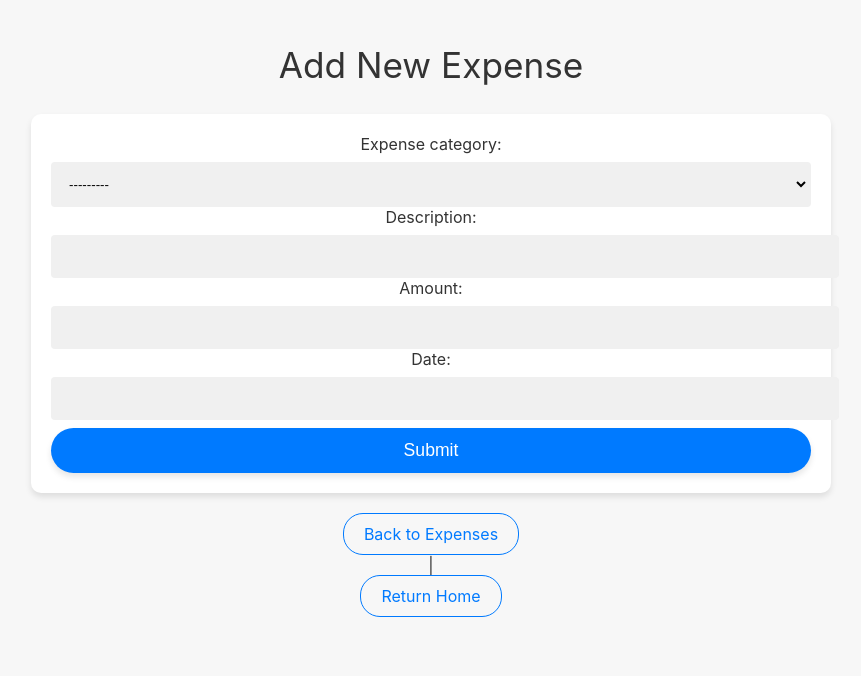
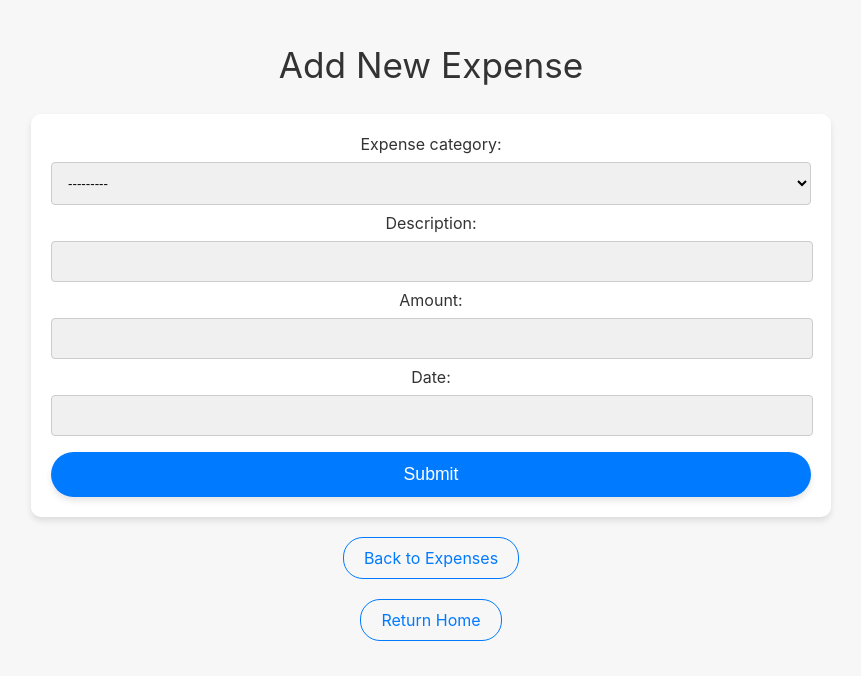
Before and after one commit to juliantormes/Budget-Tracker, a Django app: page /add/ in a window 1280 px wide. Shown: the top 676 px of the page, without its empty margins (209-1070 px from the left). Run offline with Django 5.2, Linux system fonts and the light colour scheme; data comes from the database, SQL or seed files in the repository.

Commit message:
Adjusted Dropdown

```diff
--- a/budget_tracker/tracker/static/tracker/css/style.css
+++ b/budget_tracker/tracker/static/tracker/css/style.css
@@ -25,6 +25,7 @@
     box-shadow: 0 4px 6px rgba(0,0,0,0.1);
     border-radius: 10px;
     width: 100%;
+    max-width: 100%;
     box-sizing: border-box;
 }
 
@@ -126,9 +127,25 @@
 }
 
 /* Enhancing form elements for a more modern appearance */
-input[type="text"], input[type="date"], input[type="number"], select {
+input[type="text"], input[type="date"], input[type="number"] {
     background-color: #f0f0f0; /* Light background for input fields */
-    border: 2px solid transparent; /* Hide border by default */
+    width: calc(100% - 24px); /* Adjust based on padding to ensure elements fit within the container */
+    padding: 12px;
+    margin-top: 8px;
+    margin-bottom: 8px; /* Adjusted to add bottom margin for spacing */
+    border: 1px solid #ccc;
+    border-radius: 4px;
+    display: block; /* Ensures that the elements take up the full available width */
+    outline: none; /* Remove focus outline */
+    transition: border-color 0.3s, background-color 0.3s; /* Smooth transition for interaction */
+}
+select {
+    background-color: #f0f0f0; /* Light background for input fields */
+    margin-top: 8px;
+    margin-bottom: 8px; /* Adjusted to add bottom margin for spacing */
+    border: 1px solid #ccc;
+    border-radius: 4px;
+    display: block; /* Ensures that the elements take up the full available width */
     outline: none; /* Remove focus outline */
     transition: border-color 0.3s, background-color 0.3s; /* Smooth transition for interaction */
 }
--- a/budget_tracker/tracker/templates/tracker/add_expense.html
+++ b/budget_tracker/tracker/templates/tracker/add_expense.html
@@ -22,6 +22,8 @@
         {% endfor %}
         <button type="submit">Submit</button>
     </form>
-    <a href="{% url 'expense_list' %}">Back to Expenses</a> | <a href="{% url 'home' %}">Return Home</a>
+    <a href="{% url 'expense_list' %}">Back to Expenses</a>
+    <br>
+    <a href="{% url 'home' %}">Return Home</a>
 </body>
 </html>
```
